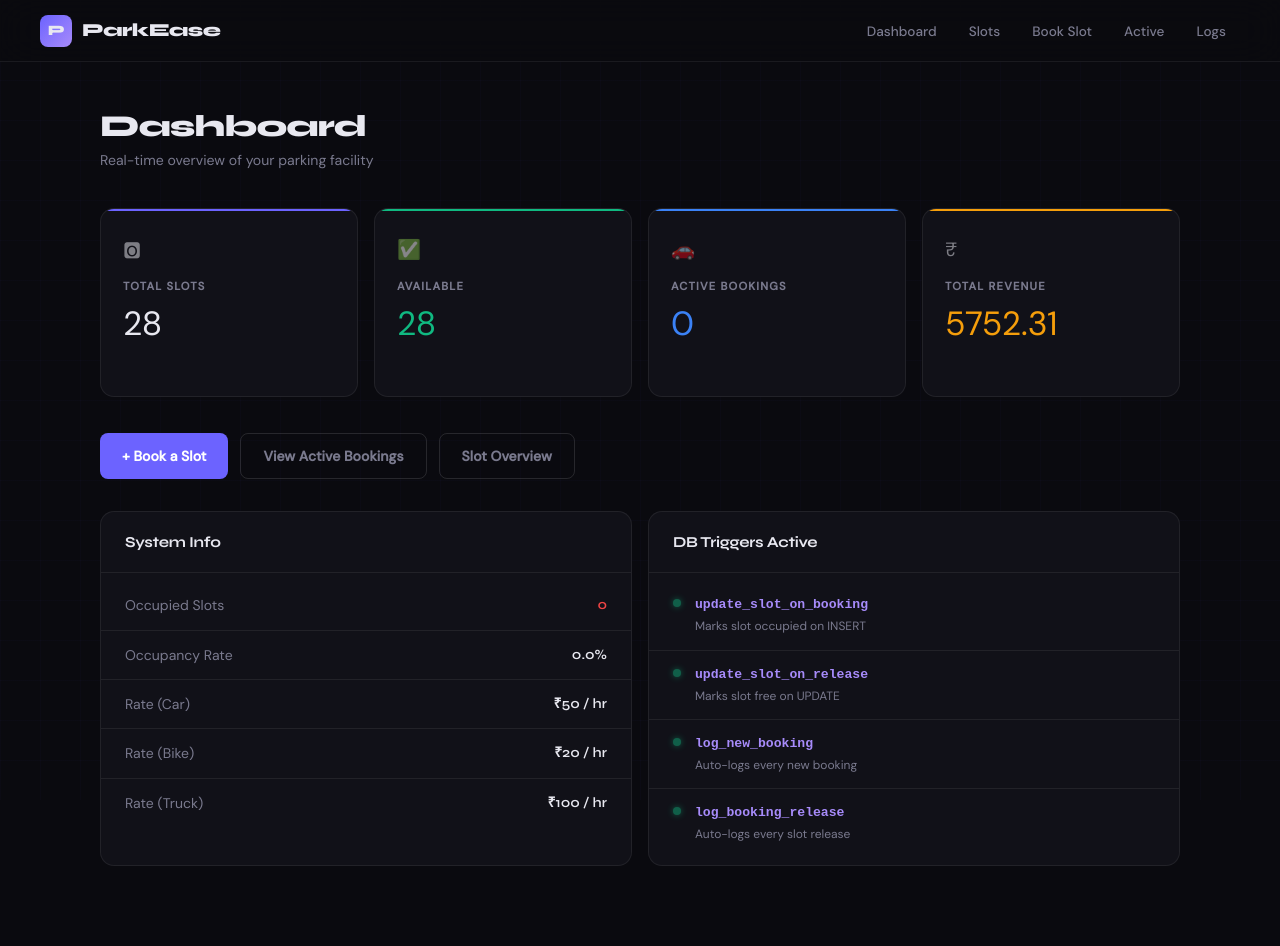
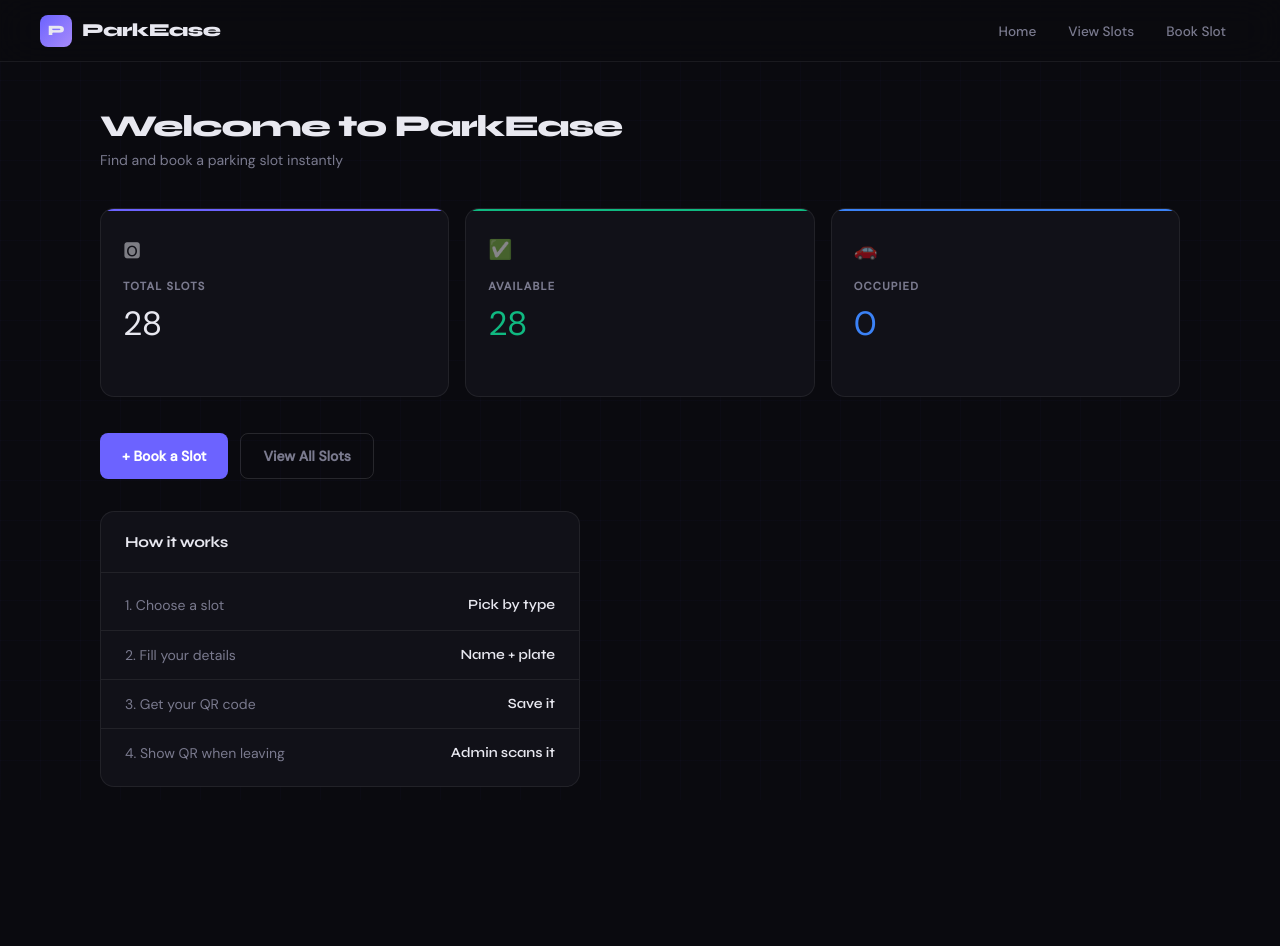
Before and after one commit to prajwal363/parking_system, a Flask app: page / in a window 1280 px wide. After the commit the page ends 787 px from the top, so only its background shows below. Run offline with Flask 3, Linux system fonts and the light colour scheme; data comes from the database, SQL or seed files in the repository; both versions use the stored data as it was after the commit.

Commit message:
Updated features and fixed

```diff
--- a/app.py
+++ b/app.py
@@ -1,23 +1,45 @@
-from flask import Flask, render_template, request, redirect, url_for, flash
-import sqlite3, os
+from flask import Flask, render_template, request, redirect, url_for, flash, session, send_file
+import sqlite3, os, io, base64
 from datetime import datetime
+import qrcode
 
 app = Flask(__name__)
-app.secret_key = 'parkease_secret'
+app.secret_key = 'parkease_secret_2024'
 
-# Always find parking.db relative to THIS file, not cwd
 BASE_DIR = os.path.dirname(os.path.abspath(__file__))
 DB = os.path.join(BASE_DIR, 'parking.db')
 
+ADMIN_USER = 'admin'
+ADMIN_PASS = 'parkease123'
+
 def get_db():
     if not os.path.exists(DB):
-        raise RuntimeError(
-            f"parking.db not found at {DB} — run: python init_db.py"
-        )
+        raise RuntimeError(f"parking.db not found — run: python init_db.py")
     conn = sqlite3.connect(DB)
     conn.row_factory = sqlite3.Row
     conn.execute("PRAGMA foreign_keys = ON")
     return conn
+
+def admin_required(f):
+    from functools import wraps
+    @wraps(f)
+    def decorated(*args, **kwargs):
+        if not session.get('admin'):
+            return redirect(url_for('admin_login'))
+        return f(*args, **kwargs)
+    return decorated
+
+def make_qr(data):
+    qr = qrcode.QRCode(version=1, box_size=8, border=3)
+    qr.add_data(data)
+    qr.make(fit=True)
+    img = qr.make_image(fill_color='black', back_color='white')
+    buf = io.BytesIO()
+    img.save(buf, format='PNG')
+    buf.seek(0)
+    return base64.b64encode(buf.getvalue()).decode()
+
+# ── PUBLIC ROUTES ─────────────────────────────────────────
 
 @app.route('/')
 def index():
@@ -26,34 +48,33 @@ def index():
         total_slots = db.execute("SELECT COUNT(*) FROM parking_slots").fetchone()[0]
         available   = db.execute("SELECT COUNT(*) FROM parking_slots WHERE is_available=1").fetchone()[0]
         active_book = db.execute("SELECT COUNT(*) FROM bookings WHERE status='active'").fetchone()[0]
-        revenue     = db.execute("SELECT COALESCE(SUM(fee),0) FROM bookings WHERE status='completed'").fetchone()[0]
         db.close()
-        return render_template('index.html',
-            total_slots=total_slots, available=available,
-            active_book=active_book, revenue=round(revenue, 2))
+        return render_template('public_index.html', total_slots=total_slots, available=available, active_book=active_book)
     except Exception as e:
-        return f"<h2>Dashboard Error</h2><pre>{e}</pre><p>Run <b>python init_db.py</b> first.</p>", 500
+        return f"<h2>Error</h2><pre>{e}</pre>", 500
 
 @app.route('/slots')
 def slots():
     try:
         db = get_db()
-        all_slots = db.execute("SELECT * FROM parking_slots ORDER BY slot_type, SUBSTR(slot_number,1,1), CAST(SUBSTR(slot_number,2) AS INTEGER)").fetchall()
+        all_slots = db.execute(
+            "SELECT * FROM parking_slots ORDER BY slot_type, SUBSTR(slot_number,1,1), CAST(SUBSTR(slot_number,2) AS INTEGER)"
+        ).fetchall()
         db.close()
         return render_template('slots.html', slots=all_slots)
     except Exception as e:
-        return f"<h2>Slots Error</h2><pre>{e}</pre>", 500
+        return f"<h2>Error</h2><pre>{e}</pre>", 500
 
 @app.route('/book', methods=['GET', 'POST'])
 def book():
     try:
         db = get_db()
         if request.method == 'POST':
-            license_plate = request.form.get('license_plate', '').strip().upper()
-            slot_id       = request.form.get('slot_id', '')
-            owner_name    = request.form.get('owner_name', '').strip()
-            vehicle_type  = request.form.get('vehicle_type', '')
-            contact       = request.form.get('contact', '').strip()
+            license_plate = request.form.get('license_plate','').strip().upper()
+            slot_id       = request.form.get('slot_id','')
+            owner_name    = request.form.get('owner_name','').strip()
+            vehicle_type  = request.form.get('vehicle_type','')
+            contact       = request.form.get('contact','').strip()
 
             if not all([license_plate, slot_id, owner_name, vehicle_type]):
                 flash('All fields are required.', 'error')
@@ -61,10 +82,9 @@ def book():
                 return redirect(url_for('book'))
 
             slot = db.execute(
-                "SELECT * FROM parking_slots WHERE slot_id=? AND is_available=1",
-                (slot_id,)).fetchone()
+                "SELECT * FROM parking_slots WHERE slot_id=? AND is_available=1", (slot_id,)).fetchone()
             if not slot:
-                flash('That slot is no longer available. Pick another.', 'error')
+                flash('That slot is no longer available.', 'error')
                 db.close()
                 return redirect(url_for('book'))
 
@@ -94,29 +114,87 @@ def book():
             db.execute("INSERT INTO bookings (vehicle_id, slot_id) VALUES (?,?)",
                        (vehicle['vehicle_id'], slot_id))
             db.commit()
+            booking = db.execute(
+                "SELECT booking_id FROM bookings WHERE vehicle_id=? AND status='active'",
+                (vehicle['vehicle_id'],)).fetchone()
+            booking_id = booking['booking_id']
             db.close()
-            flash('Slot booked successfully!', 'success')
-            return redirect(url_for('active_bookings'))
+
+            # Generate QR code with booking_id
+            qr_data = f"PARKEASE|{booking_id}"
+            qr_b64  = make_qr(qr_data)
+
+            return render_template('booking_success.html',
+                booking_id=booking_id,
+                owner_name=owner_name,
+                license_plate=license_plate,
+                slot_number=slot['slot_number'],
+                qr_b64=qr_b64)
 
         avail_slots = db.execute(
-            "SELECT * FROM available_slots_view ORDER BY slot_type, SUBSTR(slot_number,1,1), CAST(SUBSTR(slot_number,2) AS INTEGER)").fetchall()
+            "SELECT * FROM available_slots_view ORDER BY slot_type, SUBSTR(slot_number,1,1), CAST(SUBSTR(slot_number,2) AS INTEGER)"
+        ).fetchall()
         db.close()
         return render_template('book.html', slots=avail_slots)
     except Exception as e:
         return f"<h2>Booking Error</h2><pre>{e}</pre>", 500
 
-@app.route('/active')
+# ── ADMIN ROUTES ──────────────────────────────────────────
+
+@app.route('/admin/login', methods=['GET', 'POST'])
+def admin_login():
+    if request.method == 'POST':
+        if request.form.get('username') == ADMIN_USER and request.form.get('password') == ADMIN_PASS:
+            session['admin'] = True
+            return redirect(url_for('admin_dashboard'))
+        flash('Wrong username or password.', 'error')
+    return render_template('admin_login.html')
+
+@app.route('/admin/logout')
+def admin_logout():
+    session.pop('admin', None)
+    return redirect(url_for('admin_login'))
+
+@app.route('/admin')
+@admin_required
+def admin_dashboard():
+    try:
+        db = get_db()
+        total_slots = db.execute("SELECT COUNT(*) FROM parking_slots").fetchone()[0]
+        available   = db.execute("SELECT COUNT(*) FROM parking_slots WHERE is_available=1").fetchone()[0]
+        active_book = db.execute("SELECT COUNT(*) FROM bookings WHERE status='active'").fetchone()[0]
+        revenue     = db.execute("SELECT COALESCE(SUM(fee),0) FROM bookings WHERE status='completed'").fetchone()[0]
+        db.close()
+        return render_template('index.html',
+            total_slots=total_slots, available=available,
+            active_book=active_book, revenue=round(revenue,2))
+    except Exception as e:
+        return f"<h2>Error</h2><pre>{e}</pre>", 500
+
+@app.route('/admin/active')
+@admin_required
 def active_bookings():
     try:
         db = get_db()
-        bookings = db.execute(
-            "SELECT * FROM active_bookings_view ORDER BY entry_time DESC").fetchall()
+        bookings = db.execute("SELECT * FROM active_bookings_view ORDER BY entry_time DESC").fetchall()
         db.close()
         return render_template('active.html', bookings=bookings)
     except Exception as e:
-        return f"<h2>Active Bookings Error</h2><pre>{e}</pre>", 500
+        return f"<h2>Error</h2><pre>{e}</pre>", 500
 
-@app.route('/release/<int:booking_id>', methods=['POST'])
+@app.route('/admin/logs')
+@admin_required
+def logs():
+    try:
+        db = get_db()
+        all_logs = db.execute("SELECT * FROM audit_logs ORDER BY timestamp DESC LIMIT 100").fetchall()
+        db.close()
+        return render_template('logs.html', logs=all_logs)
+    except Exception as e:
+        return f"<h2>Error</h2><pre>{e}</pre>", 500
+
+@app.route('/admin/release/<int:booking_id>', methods=['POST'])
+@admin_required
 def release(booking_id):
     try:
         db = get_db()
@@ -132,8 +210,7 @@ def release(booking_id):
         entry_dt  = None
         for fmt in ('%Y-%m-%d %H:%M:%S', '%Y-%m-%dT%H:%M:%S', '%Y-%m-%d %H:%M:%S.%f'):
             try:
-                entry_dt = datetime.strptime(entry_str, fmt)
-                break
+                entry_dt = datetime.strptime(entry_str, fmt); break
             except ValueError:
                 continue
         if entry_dt is None:
@@ -147,31 +224,81 @@ def release(booking_id):
             (fee, booking_id))
         db.commit()
         db.close()
-        flash(f'Slot released successfully. Fee charged: Rs.{fee}', 'success')
+        flash(f'Slot released. Fee charged: Rs.{fee}', 'success')
         return redirect(url_for('active_bookings'))
     except Exception as e:
-        return f"<h2>Release Error</h2><pre>{e}</pre>", 500
+        return f"<h2>Error</h2><pre>{e}</pre>", 500
 
-@app.route('/logs')
-def logs():
+@app.route('/admin/scanner')
+@admin_required
+def scanner():
+    return render_template('scanner.html')
+
+@app.route('/admin/scan_release', methods=['POST'])
+@admin_required
+def scan_release():
     try:
+        data = request.form.get('qr_data','').strip()
+        # QR format: PARKEASE|booking_id
+        if not data.startswith('PARKEASE|'):
+            return {'success': False, 'message': 'Invalid QR code'}, 400
+
+        booking_id = int(data.split('|')[1])
         db = get_db()
-        all_logs = db.execute(
-            "SELECT * FROM audit_logs ORDER BY timestamp DESC LIMIT 100").fetchall()
+        row = db.execute(
+            """SELECT b.booking_id, b.entry_time, v.owner_name, v.license_plate,
+                      s.slot_number, v.vehicle_type
+               FROM bookings b
+               JOIN vehicles v      ON b.vehicle_id = v.vehicle_id
+               JOIN parking_slots s ON b.slot_id    = s.slot_id
+               WHERE b.booking_id=? AND b.status='active'""",
+            (booking_id,)).fetchone()
+
+        if not row:
+            db.close()
+            return {'success': False, 'message': 'Booking not found or already released'}, 404
+
+        entry_str = row['entry_time']
+        entry_dt  = None
+        for fmt in ('%Y-%m-%d %H:%M:%S','%Y-%m-%dT%H:%M:%S','%Y-%m-%d %H:%M:%S.%f'):
+            try:
+                entry_dt = datetime.strptime(entry_str, fmt); break
+            except ValueError:
+                continue
+        if entry_dt is None:
+            entry_dt = datetime.now()
+
+        hours = max((datetime.now() - entry_dt).total_seconds() / 3600, 0.5)
+        fee   = round(hours * 50, 2)
+
+        db.execute(
+            "UPDATE bookings SET status='completed', exit_time=CURRENT_TIMESTAMP, fee=? WHERE booking_id=?",
+            (fee, booking_id))
+        db.commit()
         db.close()
-        return render_template('logs.html', logs=all_logs)
+
+        return {
+            'success': True,
+            'booking_id': booking_id,
+            'owner_name': row['owner_name'],
+            'license_plate': row['license_plate'],
+            'slot_number': row['slot_number'],
+            'vehicle_type': row['vehicle_type'],
+            'hours': round(hours, 2),
+            'fee': fee
+        }
     except Exception as e:
-        return f"<h2>Logs Error</h2><pre>{e}</pre>", 500
+        return {'success': False, 'message': str(e)}, 500
 
 if __name__ == '__main__':
     if not os.path.exists(DB):
-        print("="*55)
-        print("  ERROR: parking.db not found!")
-        print("  Run this first:  python init_db.py")
-        print("="*55)
+        print("ERROR: parking.db not found! Run: python init_db.py")
     else:
         print("="*55)
-        print("  parking.db found — OK")
-        print("  Open: http://127.0.0.1:5000")
+        print("  ParkEase running at http://127.0.0.1:5000")
+        print("  Public booking : http://127.0.0.1:5000/")
+        print("  Admin login    : http://127.0.0.1:5000/admin/login")
+        print("  Admin user     : admin")
+        print("  Admin password : parkease123")
         print("="*55)
     app.run(debug=True)
--- a/requirements.txt
+++ b/requirements.txt
@@ -1,2 +1,3 @@
 Flask>=2.3.0,<3.0
 gunicorn>=20.1.0
+qrcode[pil]
--- a/static/style.css
+++ b/static/style.css
@@ -517,3 +517,22 @@ select option { background: var(--bg3); color: var(--text); }
   .table-wrap { overflow-x: auto; }
   .dash-bottom { grid-template-columns: 1fr; }
 }
+
+/* ── Success / QR page ── */
+.success-layout { display:grid; grid-template-columns:1fr 1fr; gap:24px; align-items:start; }
+@media(max-width:680px){ .success-layout { grid-template-columns:1fr; } }
+.qr-card { background:var(--bg2); border:1px solid var(--border); border-radius:var(--radius); padding:28px; text-align:center; }
+.qr-header { margin-bottom:20px; }
+.qr-wrap { background:#fff; border-radius:var(--radius-sm); padding:16px; display:inline-block; margin:8px 0; }
+.qr-img { width:200px; height:200px; display:block; }
+.qr-hint { font-size:0.8rem; color:var(--text-dim); margin-top:12px; line-height:1.5; }
+.booking-details
+.green-text { color:var(--green) !important; }
+.amber-text  { color:var(--amber) !important; }
+
+/* ── Scanner page ── */
+.scanner-layout { display:grid; grid-template-columns:1fr 1fr; gap:24px; align-items:start; }
+@media(max-width:680px){ .scanner-layout { grid-template-columns:1fr; } }
+.scanner-box
+#qr-reader { border-radius:0 !important; overflow:hidden; }
+#qr-reader video { border-radius:0 !important; }
--- a/templates/book.html
+++ b/templates/book.html
@@ -14,11 +14,9 @@
       <span></span><span></span><span></span>
     </button>
     <div id="nav-menu">
-      <a href="/">Dashboard</a>
-      <a href="/slots">Slots</a>
+      <a href="/">Home</a>
+      <a href="/slots">View Slots</a>
       <a href="/book">Book Slot</a>
-      <a href="/active">Active</a>
-      <a href="/logs">Logs</a>
     </div>
   </nav>
 
--- a/templates/index.html
+++ b/templates/index.html
@@ -14,11 +14,12 @@
       <span></span><span></span><span></span>
     </button>
     <div id="nav-menu">
-      <a href="/">Dashboard</a>
+      <a href="/admin">Dashboard</a>
       <a href="/slots">Slots</a>
-      <a href="/book">Book Slot</a>
-      <a href="/active">Active</a>
-      <a href="/logs">Logs</a>
+      <a href="/admin/active">Active</a>
+      <a href="/admin/logs">Logs</a>
+      <a href="/admin/scanner">Scanner</a>
+      <a href="/admin/logout">Logout</a>
     </div>
   </nav>
 
--- /dev/null
+++ b/templates/public_index.html
@@ -0,0 +1,72 @@
+<!DOCTYPE html>
+<html lang="en">
+<head>
+  <meta charset="UTF-8">
+  <meta name="viewport" content="width=device-width, initial-scale=1.0">
+  <title>ParkEase — Book a Slot</title>
+  <link rel="stylesheet" href="{{ url_for('static', filename='style.css') }}?v=4">
+  <script defer src="{{ url_for('static', filename='nav.js') }}?v=4"></script>
+</head>
+<body>
+  <nav>
+    <span class="logo"><span class="logo-icon">P</span> ParkEase</span>
+    <button class="nav-toggle" id="nav-toggle" aria-label="Toggle menu" aria-expanded="false">
+      <span></span><span></span><span></span>
+    </button>
+    <div id="nav-menu">
+      <a href="/">Home</a>
+      <a href="/slots">View Slots</a>
+      <a href="/book">Book Slot</a>
+    </div>
+  </nav>
+
+  <main>
+    {% with messages = get_flashed_messages(with_categories=true) %}
+      {% if messages %}{% for category, message in messages %}
+        <div class="alert {{ category }}">{{ message }}</div>
+      {% endfor %}{% endif %}
+    {% endwith %}
+
+    <div class="page-header">
+      <h1>Welcome to ParkEase</h1>
+      <p>Find and book a parking slot instantly</p>
+    </div>
+
+    <div class="cards" style="grid-template-columns: repeat(3,1fr);">
+      <div class="card">
+        <div class="card-icon">&#127358;</div>
+        <p class="label">Total Slots</p>
+        <p class="value"><span class="num">{{ total_slots }}</span></p>
+        <p class="card-sub">parking spaces</p>
+      </div>
+      <div class="card">
+        <div class="card-icon">&#9989;</div>
+        <p class="label">Available</p>
+        <p class="value green"><span class="num">{{ available }}</span></p>
+        <p class="card-sub">slots free now</p>
+      </div>
+      <div class="card">
+        <div class="card-icon">&#128663;</div>
+        <p class="label">Occupied</p>
+        <p class="value blue"><span class="num">{{ active_book }}</span></p>
+        <p class="card-sub">vehicles parked</p>
+      </div>
+    </div>
+
+    <div class="quick-links" style="margin-top:8px;">
+      <a href="/book" class="btn">&#43; Book a Slot</a>
+      <a href="/slots" class="btn btn-outline">View All Slots</a>
+    </div>
+
+    <div class="section-card" style="margin-top:32px; max-width:480px;">
+      <div class="section-card-header"><h2>How it works</h2></div>
+      <div class="info-rows">
+        <div class="info-row"><span class="info-label">1. Choose a slot</span><span class="info-val">Pick by type</span></div>
+        <div class="info-row"><span class="info-label">2. Fill your details</span><span class="info-val">Name + plate</span></div>
+        <div class="info-row"><span class="info-label">3. Get your QR code</span><span class="info-val">Save it</span></div>
+        <div class="info-row"><span class="info-label">4. Show QR when leaving</span><span class="info-val">Admin scans it</span></div>
+      </div>
+    </div>
+  </main>
+</body>
+</html>
--- a/templates/slots.html
+++ b/templates/slots.html
@@ -14,11 +14,9 @@
       <span></span><span></span><span></span>
     </button>
     <div id="nav-menu">
-      <a href="/">Dashboard</a>
-      <a href="/slots">Slots</a>
+      <a href="/">Home</a>
+      <a href="/slots">View Slots</a>
       <a href="/book">Book Slot</a>
-      <a href="/active">Active</a>
-      <a href="/logs">Logs</a>
     </div>
   </nav>
 
```
Also changed, not shown: templates/active.html (+6 -5 lines), templates/admin_login.html (added, +43 -0 lines), templates/booking_success.html (added, +72 -0 lines), templates/logs.html (+5 -4 lines), templates/scanner.html (added, +165 -0 lines), parking.db.
